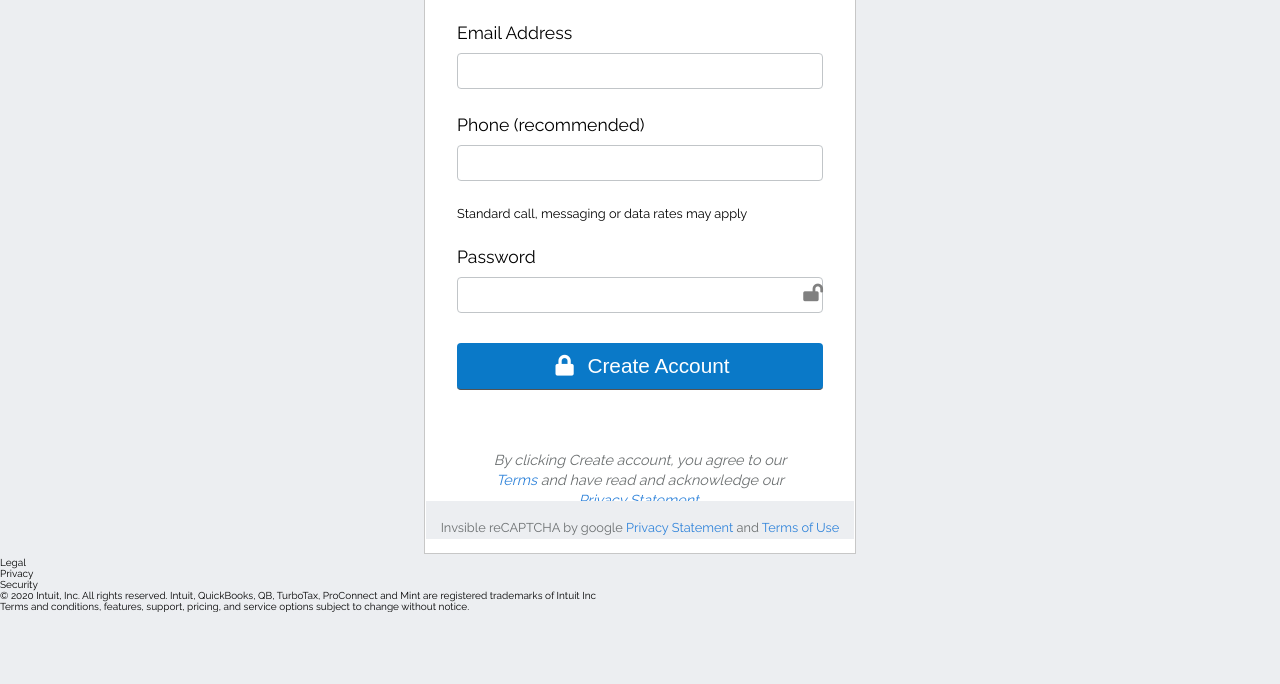
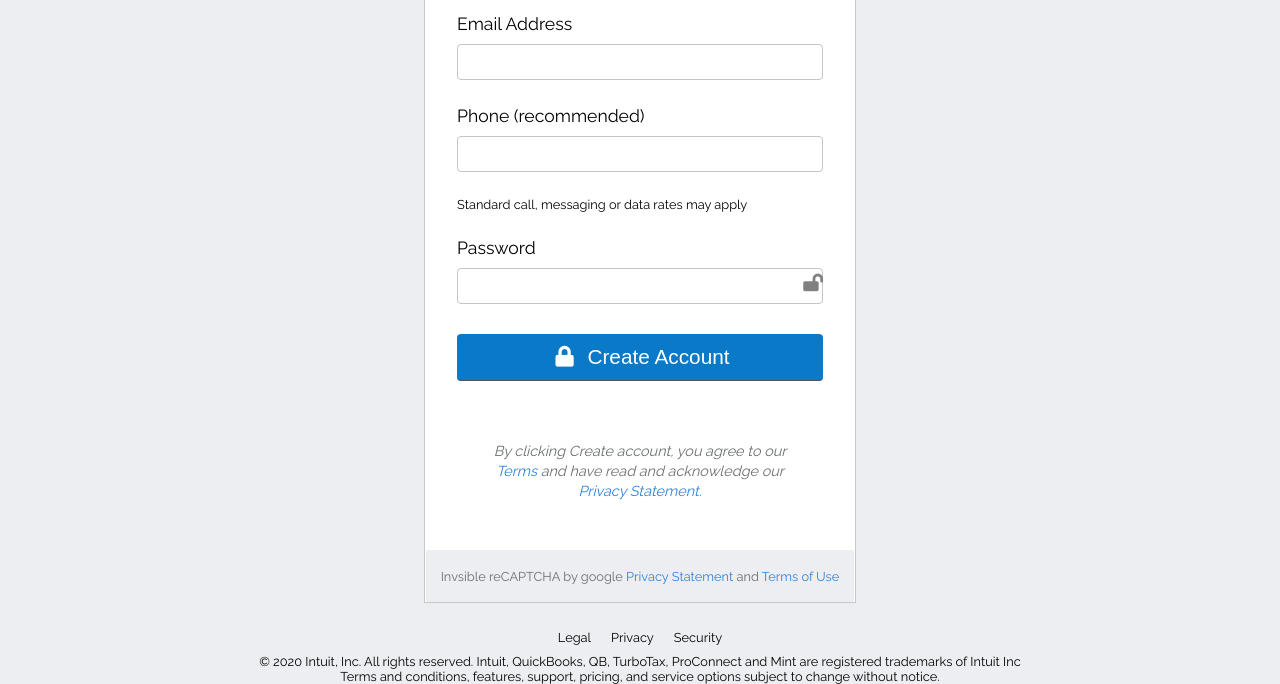
Before and after one commit to shubhsk88/mint-form-page-clone, a plain HTML site: page index.html in a window 1280 px wide. Shown: the part 346-1030 px from the top of the page. Before the commit the page ends 958 px from the top, so only its background shows below. Drawn offline with Linux system fonts and the light colour scheme.

Commit message:
Final changes

```diff
--- a/index.html
+++ b/index.html
@@ -9,13 +9,16 @@
       href="https://fonts.googleapis.com/css?family=Raleway&display=swap"
       rel="stylesheet"
     />
-    <link rel="stylesheet" href="https://cdnjs.cloudflare.com/ajax/libs/font-awesome/5.13.0/css/all.min.css
-    ">
+    <link
+      rel="stylesheet"
+      href="https://cdnjs.cloudflare.com/ajax/libs/font-awesome/5.13.0/css/all.min.css
+    "
+    />
   </head>
   <body>
     <header class="header">
       <span>
-        <button class = 'signin__button'>
+        <button class="signin__button">
           <i class="fas lock fa-lock"></i>
           Sign In
         </button>
@@ -24,7 +27,7 @@
         <div class="signin__header">
           Already have an Intuit account?
         </div>
-        <a href="#" class = 'forgot__ID'>I forgot my User ID or Password</a>
+        <a href="#" class="forgot__ID">I forgot my User ID or Password</a>
       </div>
     </header>
     <div class="main">
@@ -72,7 +75,7 @@
             </div>
 
             <div class="form__button">
-              <button type="submit" class = 'submit'>
+              <button type="submit" class="submit">
                 <i class="fas lock fa-lock"></i>
                 Create Account
               </button>
@@ -93,9 +96,9 @@
     <footer class="footer">
       <div class="footer__options">
         <ul>
-          <li>Legal</li>
-          <li>Privacy</li>
-          <li>Security</li>
+          <li><a href="#" class="list">Legal</a></li>
+          <li><a href="#" class="list">Privacy</a></li>
+          <li><a href="#" class="list">Security</a></li>
         </ul>
       </div>
       <p class="footer__para">
--- a/style.css
+++ b/style.css
@@ -1,9 +1,12 @@
 *,
 *:after,
 *:before {
+  box-sizing: border-box;
   padding: 0;
   margin: 0;
-  box-sizing: border-box;
+}
+html {
+  max-height: 100vh;
 }
 
 body {
@@ -19,7 +22,7 @@ body {
   padding: 15px 50px 0 0;
 }
 
-.signin__button{
+.signin__button {
   font-size: 1rem;
   color: #fff;
   border: none;
@@ -32,23 +35,22 @@ body {
   margin-top: -3px;
 }
 
-.signin__header{
+.signin__header {
   color: rgb(38, 39, 39);
   font-weight: 550;
-  font-size: .9rem;
+  font-size: 0.9rem;
   margin-right: 10px;
 }
 
-.forgot__ID{
+.forgot__ID {
   font-weight: 550;
-  font-size: .9rem;
+  font-size: 0.9rem;
 }
 
 .main {
   display: flex;
   justify-content: center;
-  margin-top: 2.7rem;
-  height: 100vh;
+  margin-top: 2.1rem;
 }
 .main__body {
   display: flex;
@@ -85,7 +87,7 @@ body {
 
 a {
   text-decoration: none;
-  color: #2F83DA;
+  color: #2f83da;
 }
 .password__wrapper {
   display: flex;
@@ -157,3 +159,30 @@ input {
   width: 26.8rem;
   height: 52px;
 }
+
+.footer {
+  margin-top: 0rem;
+
+  display: flex;
+  justify-content: center;
+  flex-direction: column;
+  align-items: center;
+  font-size: 0.8rem;
+  font-weight: 500;
+}
+
+ul {
+  display: flex;
+  margin-bottom: 4px;
+  list-style: none;
+}
+ul li {
+  padding: 10px 10px 5px 10px;
+}
+.list {
+  text-decoration: none;
+  color: black;
+}
+.list:hover {
+  text-decoration: underline;
+}
```
Lines whose indentation alone changed are shown as unchanged.
